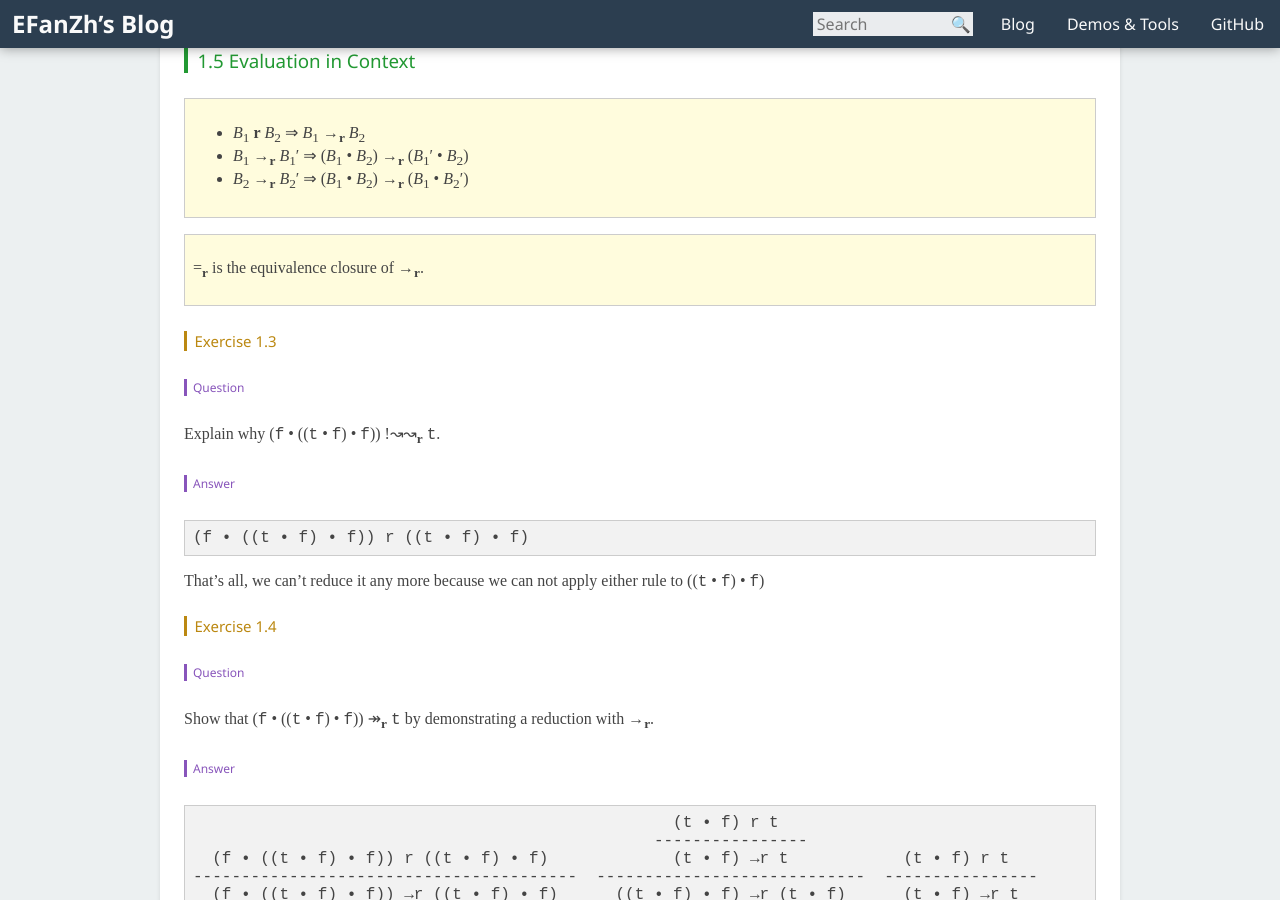
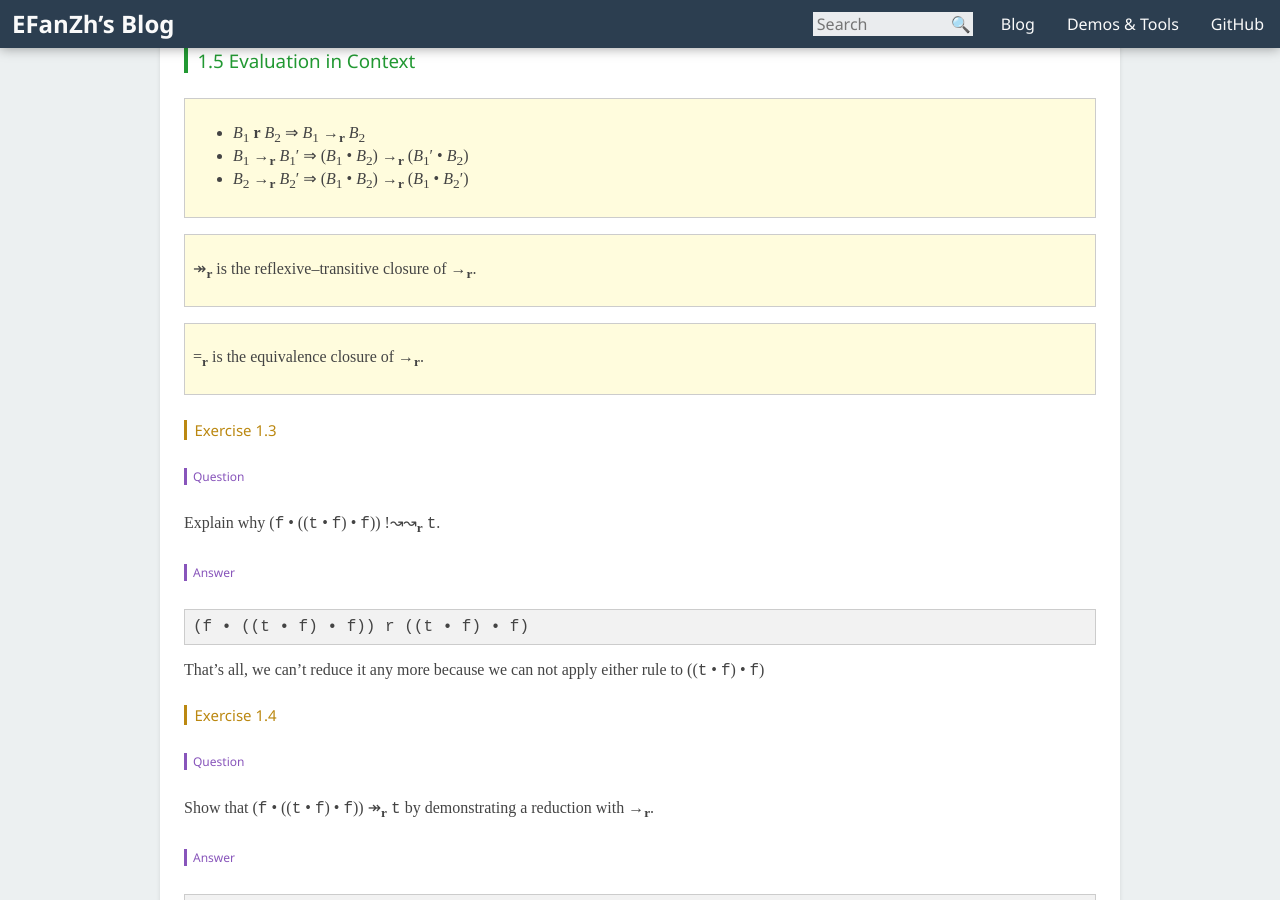
Before and after one commit to fuzeyi/efanzh.github.io, a Jekyll site: the page built from _posts/2016-06-04-programming-languages-and-lambda-calculi-exercises.md, in a window 1280 px wide and 900 px high, scrolled down 2057 px. Built offline with Jekyll 4.4.1, drawn with Linux system fonts in a browser that asks for light colours.

Commit message:
Add definition of ↠r

```diff
--- a/_posts/2016-06-04-programming-languages-and-lambda-calculi-exercises.md
+++ b/_posts/2016-06-04-programming-languages-and-lambda-calculi-exercises.md
@@ -83,6 +83,8 @@ Show that (`f` • (`f` • (`f` • `f`))) ↝↝<sub>**r**</sub> `f` by showin
 >     ⇒ (*B*<sub>1</sub> • *B*<sub>2</sub>) →<sub>**r**</sub> (*B*<sub>1</sub>′ • *B*<sub>2</sub>)
 > - *B*<sub>2</sub> →<sub>**r**</sub> *B*<sub>2</sub>′
 >     ⇒ (*B*<sub>1</sub> • *B*<sub>2</sub>) →<sub>**r**</sub> (*B*<sub>1</sub> • *B*<sub>2</sub>′)
+
+> ↠<sub>**r**</sub> is the reflexive–transitive closure of →<sub>**r**</sub>.
 
 > =<sub>**r**</sub> is the equivalence closure of →<sub>**r**</sub>.
 
```
